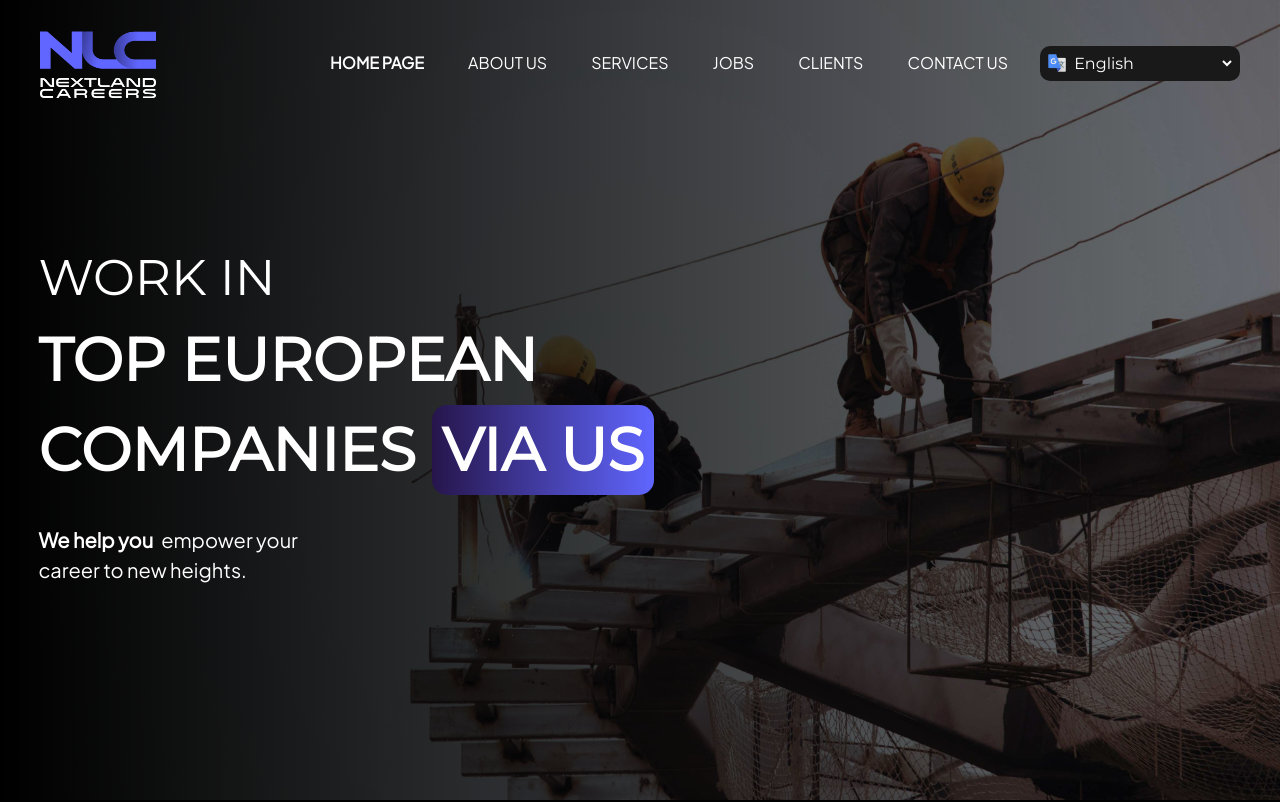
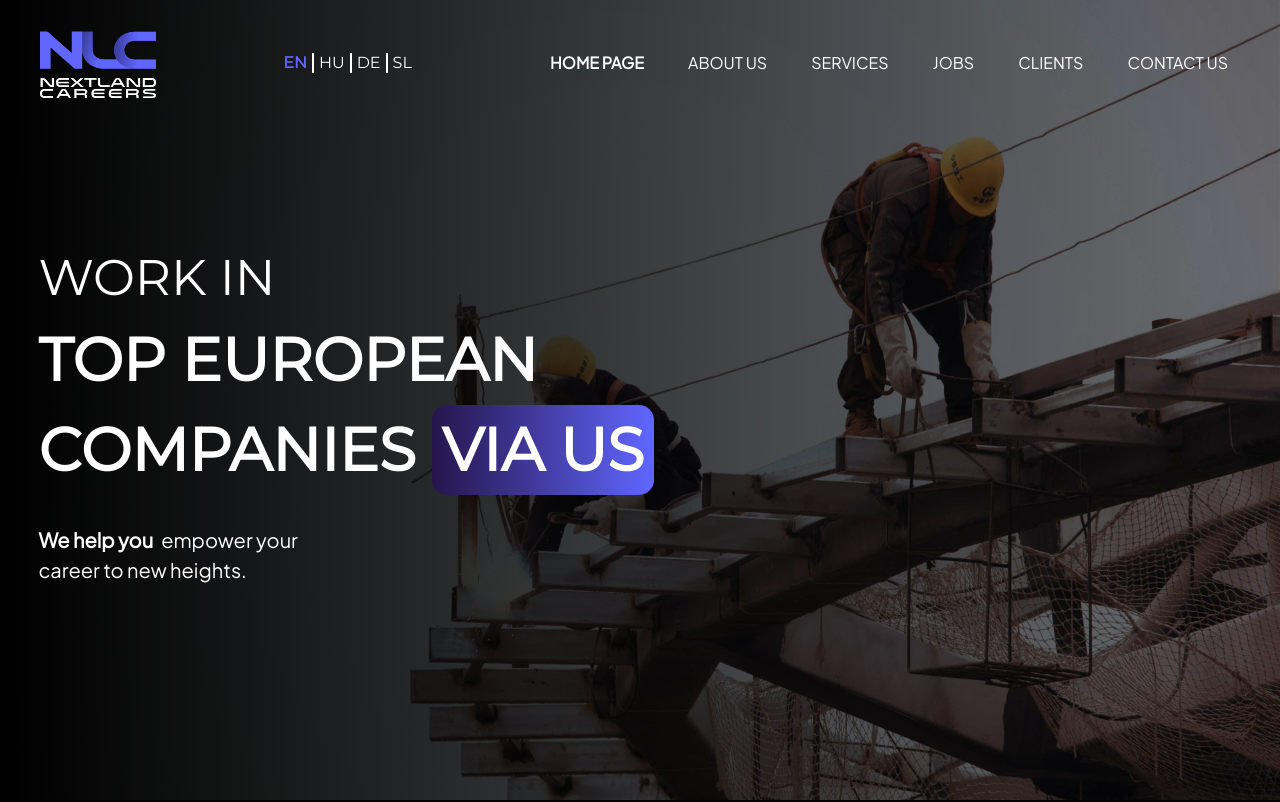
Before and after one commit to nextlandcareers/website, a React (Create React App) app: page / in a window 1280 px wide. Shown: the top 802 px of the page. Built offline with nearby package versions, Linux system fonts and the light colour scheme.

Commit message:
removed drop down

```diff
--- a/src/components/navbar/Navbar.jsx
+++ b/src/components/navbar/Navbar.jsx
@@ -12,6 +12,7 @@ const Navbar = () => {
   const [activeLink, setActiveLink] = useState(location.pathname);
   const [isScrolled, setIsScrolled] = useState(false);
   const [isOpen, setIsOpen] = useState(false);
+  const [language, setLanguage] = useState("en");
 
   const { t, i18n } = useTranslation();
 
@@ -47,6 +48,13 @@ const Navbar = () => {
     { name: "CONTACT US", path: "/contact" },
   ];
 
+  const languages = [
+    { name: "EN", value: "en" },
+    { name: "HU", value: "hn" },
+    { name: "DE", value: "gr" },
+    { name: "SL", value: "sl" },
+  ];
+
   const handleScroll = () => {
     window.scrollY > 100 ? setIsScrolled(true) : setIsScrolled(false);
   };
@@ -77,6 +85,24 @@ const Navbar = () => {
           </div>
         </Link>
 
+        <div className="languagesContainer">
+          {languages.map((item, index) => (
+            <div
+              key={index}
+              onClick={() => {
+                setLanguage(item.value);
+                changeLanguage(item.value);
+              }}
+              className={`language ${item.value === language ? "active" : ""}`}
+              style={{
+                borderRight: item.name !== "SL" ? "2px solid white" : "none",
+              }}
+            >
+              {item.name}
+            </div>
+          ))}
+        </div>
+
         <div className="navItem_tranlate_container">
           <div className="navbar-items">
             <div className="plus-jakarta isNotOpen_container">
@@ -92,39 +118,6 @@ const Navbar = () => {
                 </div>
               ))}
             </div>
-          </div>
-
-          <div className="translate_container">
-            <div className="translateImageContainer">
-              <img
-                src={TranslateImage}
-                alt="google_translate_icon"
-                className="google_translate_image"
-              />
-            </div>
-            {/* <Translate /> */}
-            <select
-              onClick={(e) => changeLanguage(e.target.value)}
-              className="custom-select"
-              style={{
-                width: "100%",
-                backgroundColor: "transparent",
-                color: "white",
-              }}
-            >
-              <option style={{ color: "black" }} value="en">
-                English
-              </option>
-              <option style={{ color: "black" }} value="hn">
-                Hungarian
-              </option>
-              <option style={{ color: "black" }} value="gr">
-                Deutsch
-              </option>
-              <option style={{ color: "black" }} value="sl">
-                Slovak
-              </option>
-            </select>
           </div>
 
           <button className="navbar-toggle" onClick={toggleMenu}>
--- a/src/components/navbar/navbar.css
+++ b/src/components/navbar/navbar.css
@@ -41,6 +41,32 @@
   width: 24px;
   height: 24px;
   margin-right: 5px;
+}
+
+.languagesContainer {
+  height: 100%;
+  display: flex;
+  flex-direction: row;
+  align-items: center;
+}
+
+.language {
+  display: flex;
+  align-items: center;
+  padding: 5px;
+  height: 20px;
+  cursor: pointer;
+  color: white;
+}
+
+.language:hover {
+  color: #6066ff;
+  font-weight: 700;
+}
+
+.language.active {
+  color: #6066ff;
+  font-weight: 700;
 }
 
 @media (min-width: 1119px) {
```
